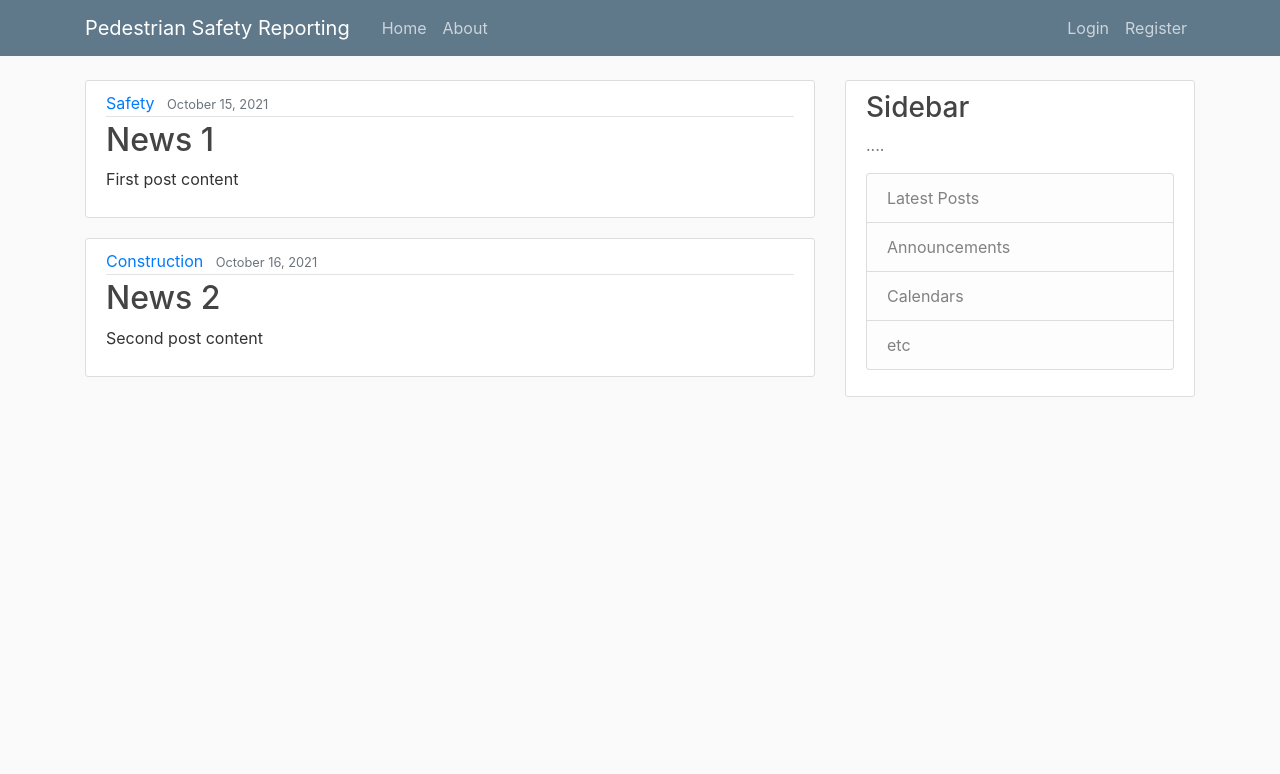
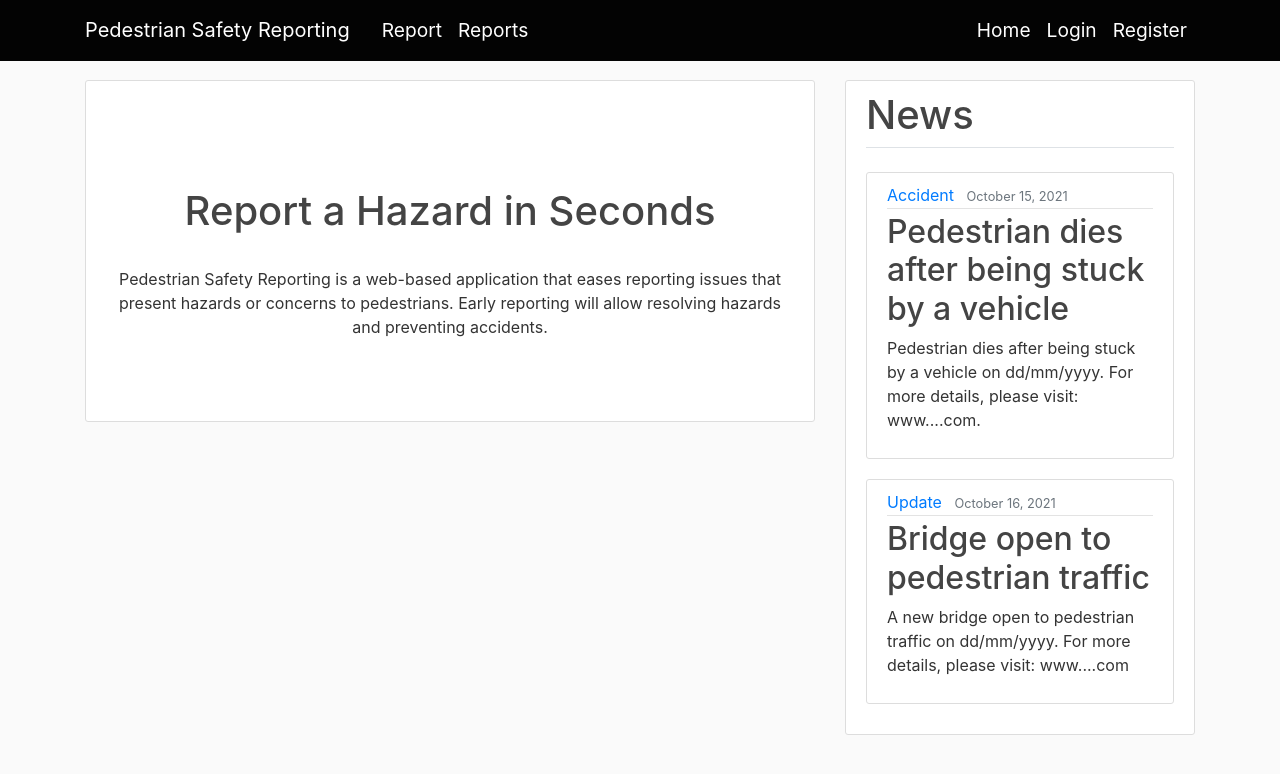
Before and after one commit to rsbaher1/Pedestrian-Safety-Reporting, a Flask app: page / in a window 1280 px wide. Shown: the top 774 px of the page. Run offline with Flask 2, Linux system fonts and the light colour scheme; some libraries are stand-ins or nearby versions.

Commit message:
Create report form

```diff
--- a/app.py
+++ b/app.py
@@ -1,20 +1,20 @@
 from flask import Flask, render_template, url_for, flash, redirect
-from forms import RegistrationForm, LoginForm
+from forms import RegistrationForm, LoginForm, ReportForm
 
 app = Flask(__name__)
 
-app.config['SECRET_KEY']='kh44ggg34lih3sd343hgfhfb7p04gdh4li'
+app.config['SECRET_KEY'] = 'cQeThWmZq4t7w!z%C*F-JaNdRgUjXn2r5u8x/A?D(G+KbPeShVmYp3s6v9y$B&E)'
 posts = [
     {
-        'author': 'Safety',
-        'title': 'News 1',
-        'content': 'First post content',
+        'category': 'Accident',
+        'title': 'Pedestrian dies after being stuck by a vehicle',
+        'content': 'Pedestrian dies after being stuck by a vehicle on dd/mm/yyyy. For more details, please visit: www....com.   ',
         'date_posted': 'October 15, 2021'
     },
     {
-        'author': 'Construction',
-        'title': 'News 2',
-        'content': 'Second post content',
+        'category': 'Update',
+        'title': 'Bridge open to pedestrian traffic',
+        'content': 'A new bridge open to pedestrian traffic on dd/mm/yyyy. For more details, please visit: www....com',
         'date_posted': 'October 16, 2021'
     }
 ]
@@ -28,7 +28,7 @@ def home():
 
 @app.route("/about")
 def about():
-    return render_template('about.html', title='About')
+    return render_template('about.html')
 
 
 @app.route("/register", methods=['GET', 'POST'])
@@ -37,7 +37,7 @@ def register():
     if form.validate_on_submit():
         flash(f'Account created for {form.username.data}!', 'success')
         return redirect(url_for('home'))
-    return render_template('register.html', title='Register', form=form)
+    return render_template('register.html', form=form)
 
 
 @app.route("/login", methods=['GET', 'POST'])
@@ -45,12 +45,23 @@ def login():
     form = LoginForm()
     if form.validate_on_submit():
         if form.email.data == 'admin@reporting.com' and form.password.data == '123':
-            flash('You have been logged in!', 'success')
-            return redirect(url_for('home'))
+            flash(f'You have been logged in!', 'success')
+            return redirect(url_for('report'))
         else:
-            flash('Login Unsuccessful. Please check username and password', 'danger')
-    return render_template('login.html', title='Login', form=form)
+            flash(f'Login Unsuccessful. Please check username and password', 'danger')
+    return render_template('login.html', form=form)
 
+@app.route("/report", methods=['GET', 'POST'])
+def report():
+    form = ReportForm()
+    if form.validate_on_submit():
+        flash(f'Report submitted for {form.category.data}!', 'success')
+        return redirect(url_for('report'))
+    return render_template('report.html', form=form)
+
+@app.route("/reports")
+def reports():
+    return render_template('reports.html')
 
 if __name__ == '__main__':
-    app.run(debug=True)
+    app.run(debug=False)
--- a/forms.py
+++ b/forms.py
@@ -1,7 +1,12 @@
 from flask_wtf import FlaskForm
-from wtforms import StringField, PasswordField, SubmitField, BooleanField
+from wtforms import StringField, PasswordField, SubmitField, BooleanField, SelectField, TextAreaField, FileField
 from wtforms.validators import DataRequired, Length, Email, EqualTo
 
+REPORT_CATEGORIES =(
+    ("1", "Accident"),
+    ("2", "Traffic"),
+    ("3", "Hazard")
+)
 
 class RegistrationForm(FlaskForm):
     username = StringField('Username',
@@ -20,3 +25,10 @@ class LoginForm(FlaskForm):
     password = PasswordField('Password', validators=[DataRequired()])
     remember = BooleanField('Remember Me')
     submit = SubmitField('Login')
+
+class ReportForm(FlaskForm):
+    category= SelectField(label='Category', choices=REPORT_CATEGORIES)
+    title = StringField('Title', validators=[DataRequired(), Length(min=2, max=50)])
+    description = TextAreaField('Description', validators=[DataRequired() , Length(min=5, max=250)])
+    attachment = FileField('Attachment')
+    submit = SubmitField('Send')
--- a/requirements.txt
+++ b/requirements.txt
@@ -2,10 +2,13 @@ click==8.0.3
 dnspython==2.1.0
 email-validator==1.1.3
 Flask==2.0.2
+Flask-SQLAlchemy==2.5.1
 Flask-WTF==0.15.1
+greenlet==1.1.2
 idna==3.3
 itsdangerous==2.0.1
 Jinja2==3.0.2
 MarkupSafe==2.0.1
+SQLAlchemy==1.4.26
 Werkzeug==2.0.2
 WTForms==2.3.3
--- a/static/main.css
+++ b/static/main.css
@@ -9,19 +9,21 @@ h1, h2, h3, h4, h5, h6 {
 }
 
 .bg-steel {
-  background-color: #5f788a;
+    background-color: #030303;
 }
 
 .site-header .navbar-nav .nav-link {
-  color: #cbd5db;
+    color: #ffffff;
+    font-size: 120%;
 }
 
 .site-header .navbar-nav .nav-link:hover {
-  color: #ffffff;
+    color: #ffc125;
 }
 
 .site-header .navbar-nav .nav-link.active {
-  font-weight: 500;
+    font-weight: 1000;
+    font-size: 200%;
 }
 
 .content-section {
@@ -37,7 +39,7 @@ h1, h2, h3, h4, h5, h6 {
 }
 
 a.article-title:hover {
-  color: #428bca;
+    color: #ffc125;
     text-decoration: none;
 }
 
--- a/templates/about.html
+++ /dev/null
@@ -1,4 +0,0 @@
-{% extends "layout.html" %}
-{% block content %}
-    <h1>About Page</h1>
-{% endblock content %}
--- a/templates/home.html
+++ b/templates/home.html
@@ -1,10 +1,24 @@
 {% extends "layout.html" %}
 {% block content %}
+<div class="row">
+    <div class="col-md-8">
+        <div class="content-section" style="text-align:center">
+            <br/><br/><br/></br>
+            <h1>Report a Hazard in Seconds</h1><br/>
+            Pedestrian Safety Reporting is a web-based application that eases reporting issues that present hazards or
+            concerns to pedestrians. Early reporting will allow resolving hazards and preventing accidents.
+            </br></br></br></br>
+
+        </div>
+    </div>
+    <div class="col-md-4">
+        <div class="content-section">
+            <legend class="border-bottom mb-4"><h1>News</h1></legend>
             {% for post in posts %}
             <article class="media content-section">
                 <div class="media-body">
                     <div class="article-metadata">
-              <a class="mr-2" href="#">{{ post.author }}</a>
+                        <a class="mr-2" href="#">{{ post.category}}</a>
                         <small class="text-muted">{{ post.date_posted }}</small>
                     </div>
                     <h2><a class="article-title" href="#">{{ post.title }}</a></h2>
@@ -12,4 +26,7 @@
                 </div>
             </article>
             {% endfor %}
+        </div>
+    </div>
+</div>
 {% endblock content %}
--- a/templates/layout.html
+++ b/templates/layout.html
@@ -1,36 +1,31 @@
 <!DOCTYPE html>
 <html>
 <head>
-    <!-- Required meta tags -->
     <meta charset="utf-8">
     <meta name="viewport" content="width=device-width, initial-scale=1, shrink-to-fit=no">
 
-    <!-- Bootstrap CSS -->
-    <link rel="stylesheet" href="https://maxcdn.bootstrapcdn.com/bootstrap/4.0.0/css/bootstrap.min.css" integrity="sha384-Gn5384xqQ1aoWXA+058RXPxPg6fy4IWvTNh0E263XmFcJlSAwiGgFAW/dAiS6JXm" crossorigin="anonymous">
-
+    <link rel="stylesheet" href="https://maxcdn.bootstrapcdn.com/bootstrap/4.0.0/css/bootstrap.min.css"
+          integrity="sha384-Gn5384xqQ1aoWXA+058RXPxPg6fy4IWvTNh0E263XmFcJlSAwiGgFAW/dAiS6JXm" crossorigin="anonymous">
     <link rel="stylesheet" type="text/css" href="{{ url_for('static', filename='main.css') }}">
 
-    {% if title %}
-        <title>News - {{ title }}</title>
-    {% else %}
-        <title>News </title>
-    {% endif %}
+    <title>Pedestrian Safety Reporting APP</title>
 </head>
 <body>
 <header class="site-header">
     <nav class="navbar navbar-expand-md navbar-dark bg-steel fixed-top">
         <div class="container">
             <a class="navbar-brand mr-4" href="/">Pedestrian Safety Reporting</a>
-          <button class="navbar-toggler" type="button" data-toggle="collapse" data-target="#navbarToggle" aria-controls="navbarToggle" aria-expanded="false" aria-label="Toggle navigation">
+            <button class="navbar-toggler" type="button" data-toggle="collapse" data-target="#navbarToggle"
+                    aria-controls="navbarToggle" aria-expanded="false" aria-label="Toggle navigation">
                 <span class="navbar-toggler-icon"></span>
             </button>
             <div class="collapse navbar-collapse" id="navbarToggle">
                 <div class="navbar-nav mr-auto">
+                     <a class="nav-item nav-link" href="{{ url_for('report') }}">Report</a>
+                    <a class="nav-item nav-link" href="{{ url_for('reports') }}">Reports</a>
+                </div>
+                <div class="navbar-nav">
                     <a class="nav-item nav-link" href="{{ url_for('home') }}">Home</a>
-              <a class="nav-item nav-link" href="{{ url_for('about') }}">About</a>
-            </div>
-            <!-- Navbar Right Side -->
-            <div class="navbar-nav">
                     <a class="nav-item nav-link" href="{{ url_for('login') }}">Login</a>
                     <a class="nav-item nav-link" href="{{ url_for('register') }}">Register</a>
                 </div>
@@ -40,7 +35,7 @@
 </header>
 <main role="main" class="container">
     <div class="row">
-        <div class="col-md-8">
+        <div class="col-md-12">
             {% with messages = get_flashed_messages(with_categories=true) %}
             {% if messages %}
               {% for category, message in messages %}
@@ -52,27 +47,17 @@
           {% endwith %}
             {% block content %}{% endblock %}
         </div>
-        <div class="col-md-4">
-          <div class="content-section">
-            <h3>Sidebar</h3>
-            <p class='text-muted'>....
-              <ul class="list-group">
-                <li class="list-group-item list-group-item-light">Latest Posts</li>
-                <li class="list-group-item list-group-item-light">Announcements</li>
-                <li class="list-group-item list-group-item-light">Calendars</li>
-                <li class="list-group-item list-group-item-light">etc</li>
-              </ul>
-            </p>
-          </div>
-        </div>
     </div>
 </main>
 
-
-    <!-- Optional JavaScript -->
-    <!-- jQuery first, then Popper.js, then Bootstrap JS -->
-    <script src="https://code.jquery.com/jquery-3.2.1.slim.min.js" integrity="sha384-KJ3o2DKtIkvYIK3UENzmM7KCkRr/rE9/Qpg6aAZGJwFDMVNA/GpGFF93hXpG5KkN" crossorigin="anonymous"></script>
-    <script src="https://cdnjs.cloudflare.com/ajax/libs/popper.js/1.12.9/umd/popper.min.js" integrity="sha384-ApNbgh9B+Y1QKtv3Rn7W3mgPxhU9K/ScQsAP7hUibX39j7fakFPskvXusvfa0b4Q" crossorigin="anonymous"></script>
-    <script src="https://maxcdn.bootstrapcdn.com/bootstrap/4.0.0/js/bootstrap.min.js" integrity="sha384-JZR6Spejh4U02d8jOt6vLEHfe/JQGiRRSQQxSfFWpi1MquVdAyjUar5+76PVCmYl" crossorigin="anonymous"></script>
+<script src="https://code.jquery.com/jquery-3.2.1.slim.min.js"
+        integrity="sha384-KJ3o2DKtIkvYIK3UENzmM7KCkRr/rE9/Qpg6aAZGJwFDMVNA/GpGFF93hXpG5KkN"
+        crossorigin="anonymous"></script>
+<script src="https://cdnjs.cloudflare.com/ajax/libs/popper.js/1.12.9/umd/popper.min.js"
+        integrity="sha384-ApNbgh9B+Y1QKtv3Rn7W3mgPxhU9K/ScQsAP7hUibX39j7fakFPskvXusvfa0b4Q"
+        crossorigin="anonymous"></script>
+<script src="https://maxcdn.bootstrapcdn.com/bootstrap/4.0.0/js/bootstrap.min.js"
+        integrity="sha384-JZR6Spejh4U02d8jOt6vLEHfe/JQGiRRSQQxSfFWpi1MquVdAyjUar5+76PVCmYl"
+        crossorigin="anonymous"></script>
 </body>
 </html>
```
Also changed, not shown: templates/register.html (indentation only). Lines whose indentation alone changed are shown as unchanged.
